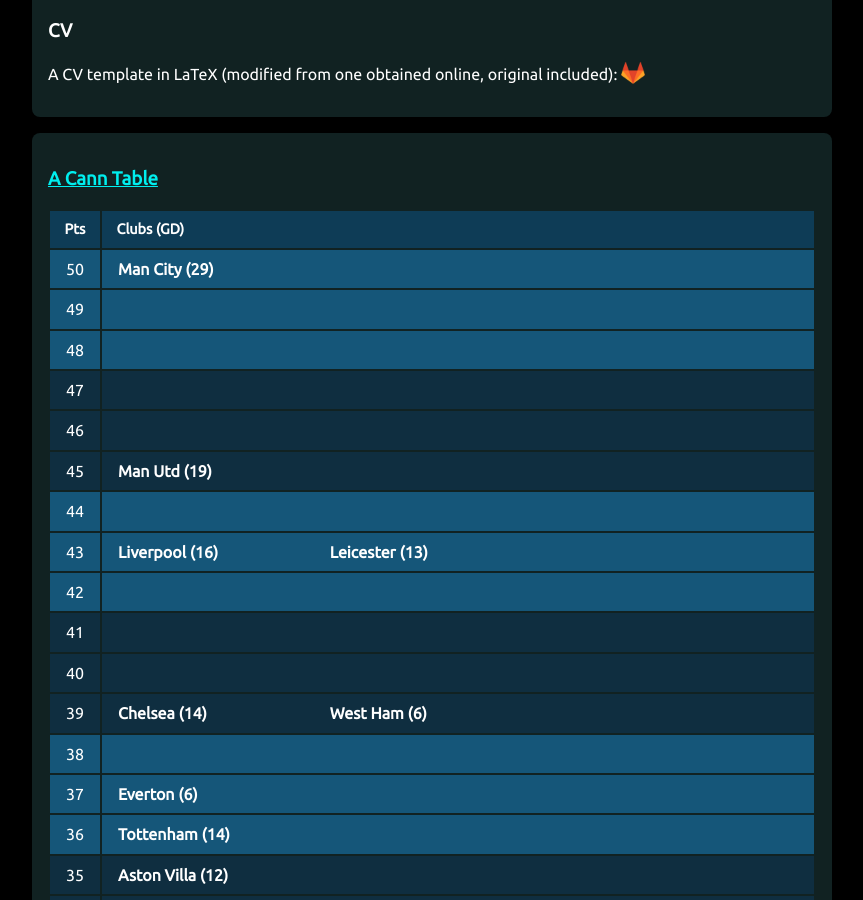
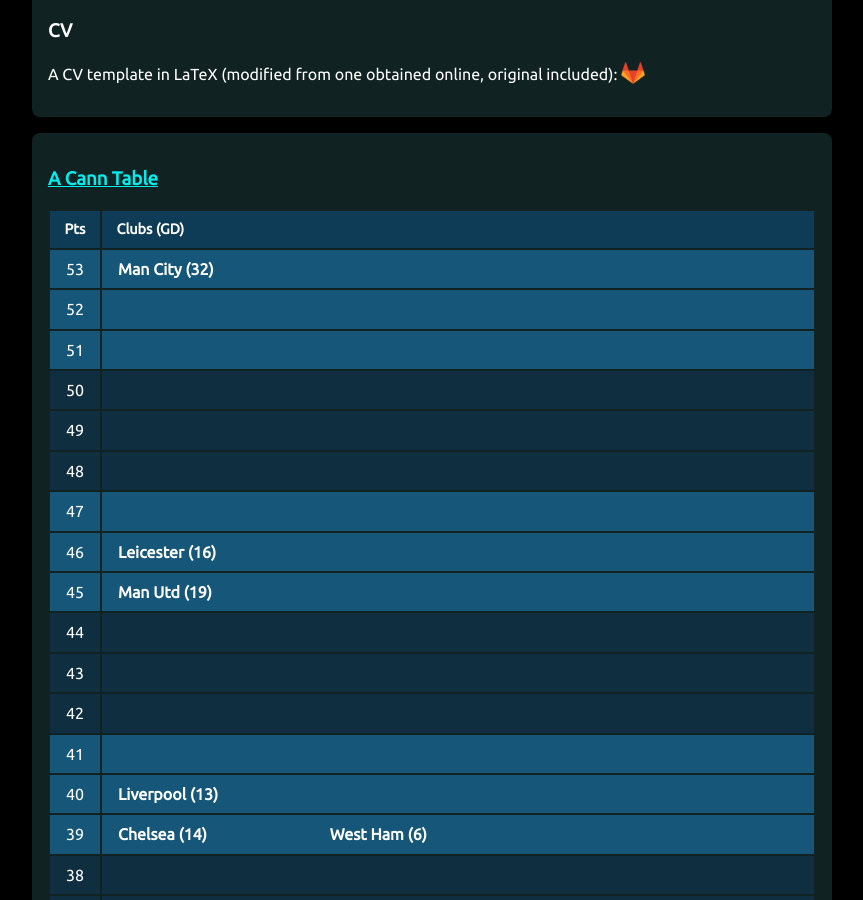
Before and after one commit to muru/muru.github.io, a Jekyll site: the page built from resources.md, in a window 1280 px wide and 900 px high, scrolled down 1593 px. Shown: the whole window, without its empty margins (208-1071 px from the left). Built offline with Jekyll 4.4.1, drawn with Linux system fonts in a browser that asks for light colours; some of the changed text lies outside the part shown.

Commit message:
updated cann-table: Mon 15 Feb 00:00:29 JST 2021

```diff
--- a/cann-table.html
+++ b/cann-table.html
@@ -1,224 +1,239 @@
 <table id="cann-table">
 <thead> <th> Pts </th> <th> Clubs (GD) </th> </thead>
 	<tr class="cann-row-1">
-		<td class="cann-point"> 50 </td>
+		<td class="cann-point"> 53 </td>
 		<td class="cann-clubs">
-			<span class="club-name"> Man City (29) </span>
+			<span class="club-name"> Man City (32) </span>
 		</td>
  	</tr>
 	<tr class="cann-row-1">
+		<td class="cann-point"> 52 </td>
+		<td class="cann-clubs">
+		</td>
+ 	</tr>
+	<tr class="cann-row-1">
+		<td class="cann-point"> 51 </td>
+		<td class="cann-clubs">
+		</td>
+ 	</tr>
+	<tr class="cann-row-2">
+		<td class="cann-point"> 50 </td>
+		<td class="cann-clubs">
+		</td>
+ 	</tr>
+	<tr class="cann-row-2">
 		<td class="cann-point"> 49 </td>
 		<td class="cann-clubs">
 		</td>
  	</tr>
-	<tr class="cann-row-1">
+	<tr class="cann-row-2">
 		<td class="cann-point"> 48 </td>
 		<td class="cann-clubs">
 		</td>
  	</tr>
-	<tr class="cann-row-2">
+	<tr class="cann-row-1">
 		<td class="cann-point"> 47 </td>
 		<td class="cann-clubs">
 		</td>
  	</tr>
-	<tr class="cann-row-2">
+	<tr class="cann-row-1">
 		<td class="cann-point"> 46 </td>
 		<td class="cann-clubs">
+			<span class="club-name"> Leicester (16) </span>
 		</td>
  	</tr>
-	<tr class="cann-row-2">
+	<tr class="cann-row-1">
 		<td class="cann-point"> 45 </td>
 		<td class="cann-clubs">
 			<span class="club-name"> Man Utd (19) </span>
 		</td>
  	</tr>
-	<tr class="cann-row-1">
+	<tr class="cann-row-2">
 		<td class="cann-point"> 44 </td>
 		<td class="cann-clubs">
 		</td>
  	</tr>
-	<tr class="cann-row-1">
+	<tr class="cann-row-2">
 		<td class="cann-point"> 43 </td>
 		<td class="cann-clubs">
-			<span class="club-name"> Liverpool (16) </span>
-			<span class="club-name"> Leicester (13) </span>
 		</td>
  	</tr>
-	<tr class="cann-row-1">
+	<tr class="cann-row-2">
 		<td class="cann-point"> 42 </td>
 		<td class="cann-clubs">
 		</td>
  	</tr>
-	<tr class="cann-row-2">
+	<tr class="cann-row-1">
 		<td class="cann-point"> 41 </td>
 		<td class="cann-clubs">
 		</td>
  	</tr>
-	<tr class="cann-row-2">
+	<tr class="cann-row-1">
 		<td class="cann-point"> 40 </td>
 		<td class="cann-clubs">
+			<span class="club-name"> Liverpool (13) </span>
 		</td>
  	</tr>
-	<tr class="cann-row-2">
+	<tr class="cann-row-1">
 		<td class="cann-point"> 39 </td>
 		<td class="cann-clubs">
 			<span class="club-name"> Chelsea (14) </span>
 			<span class="club-name"> West Ham (6) </span>
 		</td>
  	</tr>
-	<tr class="cann-row-1">
+	<tr class="cann-row-2">
 		<td class="cann-point"> 38 </td>
 		<td class="cann-clubs">
 		</td>
  	</tr>
-	<tr class="cann-row-1">
+	<tr class="cann-row-2">
 		<td class="cann-point"> 37 </td>
 		<td class="cann-clubs">
 			<span class="club-name"> Everton (6) </span>
 		</td>
  	</tr>
-	<tr class="cann-row-1">
+	<tr class="cann-row-2">
 		<td class="cann-point"> 36 </td>
 		<td class="cann-clubs">
-			<span class="club-name"> Tottenham (14) </span>
+			<span class="club-name"> Aston Villa (12) </span>
+			<span class="club-name"> Tottenham (11) </span>
 		</td>
  	</tr>
-	<tr class="cann-row-2">
+	<tr class="cann-row-1">
 		<td class="cann-point"> 35 </td>
 		<td class="cann-clubs">
-			<span class="club-name"> Aston Villa (12) </span>
 		</td>
  	</tr>
-	<tr class="cann-row-2">
+	<tr class="cann-row-1">
 		<td class="cann-point"> 34 </td>
 		<td class="cann-clubs">
 		</td>
  	</tr>
-	<tr class="cann-row-2">
+	<tr class="cann-row-1">
 		<td class="cann-point"> 33 </td>
 		<td class="cann-clubs">
 		</td>
  	</tr>
-	<tr class="cann-row-1">
+	<tr class="cann-row-2">
 		<td class="cann-point"> 32 </td>
 		<td class="cann-clubs">
 			<span class="club-name"> Leeds (0) </span>
 		</td>
  	</tr>
-	<tr class="cann-row-1">
+	<tr class="cann-row-2">
 		<td class="cann-point"> 31 </td>
 		<td class="cann-clubs">
 			<span class="club-name"> Arsenal (4) </span>
 		</td>
  	</tr>
+	<tr class="cann-row-2">
+		<td class="cann-point"> 30 </td>
+		<td class="cann-clubs">
+			<span class="club-name"> Wolves (-7) </span>
+		</td>
+ 	</tr>
 	<tr class="cann-row-1">
-		<td class="cann-point"> 30 </td>
+		<td class="cann-point"> 29 </td>
+		<td class="cann-clubs">
+			<span class="club-name"> Southampton (-9) </span>
+			<span class="club-name"> Crystal Palace (-15) </span>
+		</td>
+ 	</tr>
+	<tr class="cann-row-1">
+		<td class="cann-point"> 28 </td>
+		<td class="cann-clubs">
+		</td>
+ 	</tr>
+	<tr class="cann-row-1">
+		<td class="cann-point"> 27 </td>
 		<td class="cann-clubs">
 		</td>
  	</tr>
 	<tr class="cann-row-2">
-		<td class="cann-point"> 29 </td>
+		<td class="cann-point"> 26 </td>
 		<td class="cann-clubs">
-			<span class="club-name"> Southampton (-8) </span>
-			<span class="club-name"> Crystal Palace (-12) </span>
+			<span class="club-name"> Brighton (-5) </span>
+			<span class="club-name"> Burnley (-12) </span>
 		</td>
  	</tr>
 	<tr class="cann-row-2">
-		<td class="cann-point"> 28 </td>
+		<td class="cann-point"> 25 </td>
+		<td class="cann-clubs">
+			<span class="club-name"> Newcastle (-13) </span>
+		</td>
+ 	</tr>
+	<tr class="cann-row-2">
+		<td class="cann-point"> 24 </td>
+		<td class="cann-clubs">
+		</td>
+ 	</tr>
+	<tr class="cann-row-1">
+		<td class="cann-point"> 23 </td>
+		<td class="cann-clubs">
+		</td>
+ 	</tr>
+	<tr class="cann-row-1">
+		<td class="cann-point"> 22 </td>
+		<td class="cann-clubs">
+		</td>
+ 	</tr>
+	<tr class="cann-row-1">
+		<td class="cann-point"> 21 </td>
 		<td class="cann-clubs">
 		</td>
  	</tr>
 	<tr class="cann-row-2">
-		<td class="cann-point"> 27 </td>
+		<td class="cann-point"> 20 </td>
 		<td class="cann-clubs">
-			<span class="club-name"> Wolves (-8) </span>
 		</td>
  	</tr>
-	<tr class="cann-row-1">
-		<td class="cann-point"> 26 </td>
+	<tr class="cann-row-2">
+		<td class="cann-point"> 19 </td>
+		<td class="cann-clubs">
+		</td>
+ 	</tr>
+	<tr class="cann-row-2">
+		<td class="cann-point"> 18 </td>
 		<td class="cann-clubs">
 		</td>
  	</tr>
 	<tr class="cann-row-1">
-		<td class="cann-point"> 25 </td>
-		<td class="cann-clubs">
-			<span class="club-name"> Brighton (-5) </span>
-			<span class="club-name"> Newcastle (-13) </span>
-		</td>
- 	</tr>
-	<tr class="cann-row-1">
-		<td class="cann-point"> 24 </td>
-		<td class="cann-clubs">
-		</td>
- 	</tr>
-	<tr class="cann-row-2">
-		<td class="cann-point"> 23 </td>
-		<td class="cann-clubs">
-			<span class="club-name"> Burnley (-15) </span>
-		</td>
- 	</tr>
-	<tr class="cann-row-2">
-		<td class="cann-point"> 22 </td>
-		<td class="cann-clubs">
-		</td>
- 	</tr>
-	<tr class="cann-row-2">
-		<td class="cann-point"> 21 </td>
+		<td class="cann-point"> 17 </td>
 		<td class="cann-clubs">
 		</td>
  	</tr>
 	<tr class="cann-row-1">
-		<td class="cann-point"> 20 </td>
+		<td class="cann-point"> 16 </td>
 		<td class="cann-clubs">
 		</td>
  	</tr>
 	<tr class="cann-row-1">
-		<td class="cann-point"> 19 </td>
-		<td class="cann-clubs">
-		</td>
- 	</tr>
-	<tr class="cann-row-1">
-		<td class="cann-point"> 18 </td>
-		<td class="cann-clubs">
-		</td>
- 	</tr>
-	<tr class="cann-row-2">
-		<td class="cann-point"> 17 </td>
-		<td class="cann-clubs">
-		</td>
- 	</tr>
-	<tr class="cann-row-2">
-		<td class="cann-point"> 16 </td>
-		<td class="cann-clubs">
-		</td>
- 	</tr>
-	<tr class="cann-row-2">
 		<td class="cann-point"> 15 </td>
 		<td class="cann-clubs">
 			<span class="club-name"> Fulham (-14) </span>
 		</td>
  	</tr>
-	<tr class="cann-row-1">
+	<tr class="cann-row-2">
 		<td class="cann-point"> 14 </td>
 		<td class="cann-clubs">
 		</td>
  	</tr>
-	<tr class="cann-row-1">
+	<tr class="cann-row-2">
 		<td class="cann-point"> 13 </td>
 		<td class="cann-clubs">
 		</td>
  	</tr>
-	<tr class="cann-row-1">
+	<tr class="cann-row-2">
 		<td class="cann-point"> 12 </td>
 		<td class="cann-clubs">
 			<span class="club-name"> West Brom (-36) </span>
 		</td>
  	</tr>
-	<tr class="cann-row-2">
+	<tr class="cann-row-1">
 		<td class="cann-point"> 11 </td>
 		<td class="cann-clubs">
 			<span class="club-name"> Sheff Utd (-22) </span>
 		</td>
  	</tr>
 </table>
-<span id="cann-gen-note"> Generated on  Sunday, 14 February 2021 at 00:03 JST. </span>
+<span id="cann-gen-note"> Generated on  Monday, 15 February 2021 at 00:00 JST. </span>
```
